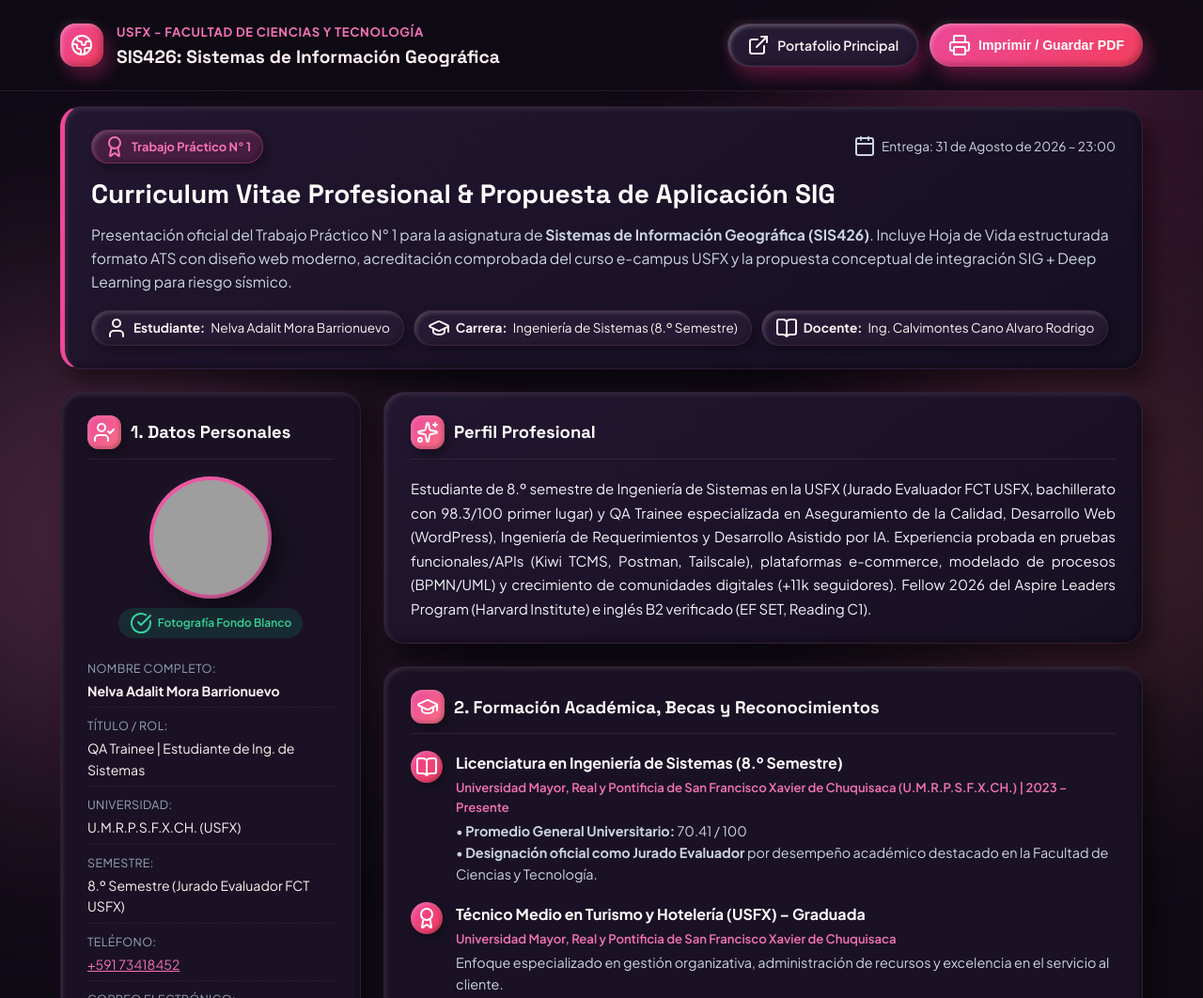
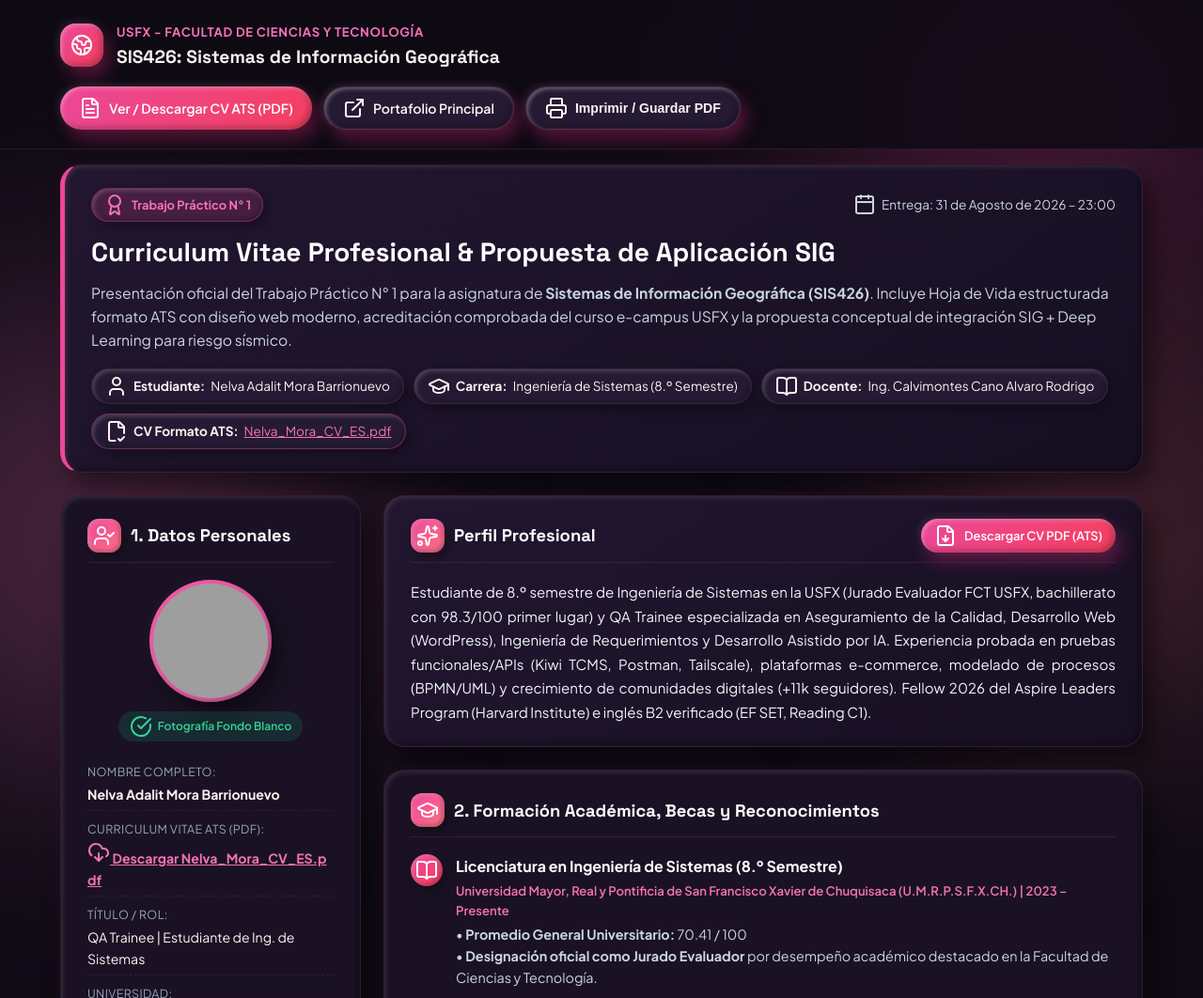
Before and after one commit to NelvaAdalit/Trabajo-Pr-ctico-No-1-SIS426-, a website built with Vite: page index.html in a window 1280 px wide. Shown: the top 1062 px of the page at 94% size. Built offline with nearby package versions, Linux system fonts and the light colour scheme; some packages are replaced by stand-ins of ours; no server answers; the database is empty; grey boxes are pictures that could not be loaded.

Commit message:
Add_public_ATS_CV_PDF_download_links_Nelva_Mora_CV_ES_pdf

```diff
--- a/index.html
+++ b/index.html
@@ -38,10 +38,13 @@
         </div>
       </div>
       <div class="tp-header-actions no-print">
+        <a href="./cv/Nelva_Mora_CV_ES.pdf" target="_blank" rel="noopener noreferrer" class="clay-btn clay-btn-primary">
+          <i data-lucide="file-text"></i> Ver / Descargar CV ATS (PDF)
+        </a>
         <a href="https://nelva-adalit-portfolio.vercel.app" target="_blank" rel="noopener noreferrer" class="clay-btn clay-btn-secondary">
           <i data-lucide="external-link"></i> Portafolio Principal
         </a>
-        <button class="clay-btn clay-btn-primary" id="btn-print-pdf">
+        <button class="clay-btn clay-btn-secondary" id="btn-print-pdf">
           <i data-lucide="printer"></i> Imprimir / Guardar PDF
         </button>
       </div>
@@ -70,6 +73,9 @@
         <div class="clay-badge-info">
           <i data-lucide="book-open"></i> <strong>Docente:</strong> Ing. Calvimontes Cano Alvaro Rodrigo
         </div>
+        <div class="clay-badge-info" style="border-color: rgba(236,72,153,0.4);">
+          <i data-lucide="file-check-2"></i> <strong>CV Formato ATS:</strong> <a href="./cv/Nelva_Mora_CV_ES.pdf" target="_blank" rel="noopener noreferrer" style="color: var(--clay-accent-secondary); text-decoration: underline;">Nelva_Mora_CV_ES.pdf</a>
+        </div>
       </div>
     </section>
 
@@ -97,6 +103,12 @@
             <li>
               <span class="info-label">Nombre Completo:</span>
               <strong class="info-value">Nelva Adalit Mora Barrionuevo</strong>
+            </li>
+            <li>
+              <span class="info-label">Curriculum Vitae ATS (PDF):</span>
+              <a href="./cv/Nelva_Mora_CV_ES.pdf" target="_blank" rel="noopener noreferrer" class="info-link" style="font-weight: bold; color: var(--clay-accent-secondary);">
+                <i data-lucide="download-cloud"></i> Descargar Nelva_Mora_CV_ES.pdf
+              </a>
             </li>
             <li>
               <span class="info-label">Título / Rol:</span>
@@ -225,9 +237,14 @@
 
         <!-- Perfil Profesional Summary Box -->
         <section class="clay-card section-card" style="background: linear-gradient(145deg, #221630, #170f22);">
-          <div class="section-title-wrap">
-            <div class="clay-icon-small"><i data-lucide="sparkles"></i></div>
-            <h3>Perfil Profesional</h3>
+          <div class="section-title-wrap" style="display: flex; justify-content: space-between; align-items: center; flex-wrap: wrap; gap: 10px;">
+            <div style="display: flex; align-items: center; gap: 10px;">
+              <div class="clay-icon-small"><i data-lucide="sparkles"></i></div>
+              <h3>Perfil Profesional</h3>
+            </div>
+            <a href="./cv/Nelva_Mora_CV_ES.pdf" target="_blank" rel="noopener noreferrer" class="clay-btn clay-btn-primary" style="padding: 6px 14px; font-size: 0.8rem;">
+              <i data-lucide="file-down"></i> Descargar CV PDF (ATS)
+            </a>
           </div>
           <p class="essay-paragraph" style="font-size: 0.94rem; margin-bottom: 0;" id="bio-summary-text">
             Estudiante de 8.º semestre de Ingeniería de Sistemas en la USFX (Jurado Evaluador FCT USFX, bachillerato con 98.3/100 primer lugar) y QA Trainee especializada en Aseguramiento de la Calidad, Desarrollo Web (WordPress), Ingeniería de Requerimientos y Desarrollo Asistido por IA. Experiencia probada en pruebas funcionales/APIs (Kiwi TCMS, Postman, Tailscale), plataformas e-commerce, modelado de procesos (BPMN/UML) y crecimiento de comunidades digitales (+11k seguidores). Fellow 2026 del Aspire Leaders Program (Harvard Institute) e inglés B2 verificado (EF SET, Reading C1).
```
Also changed, not shown: 4 other files.
